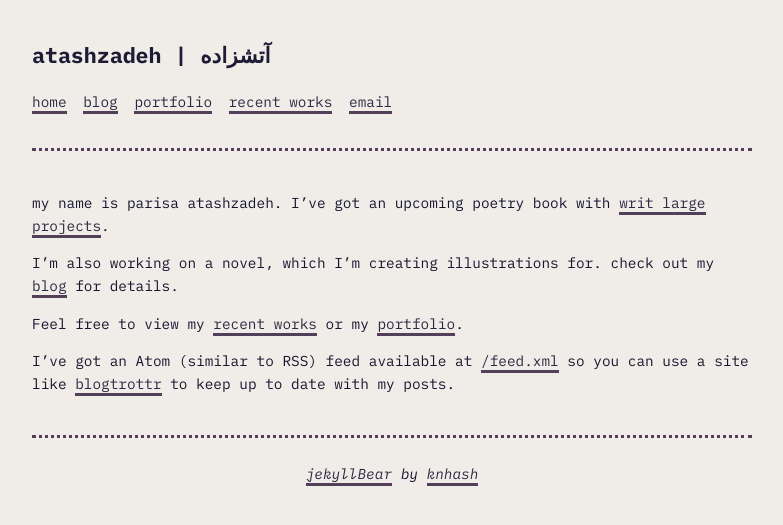
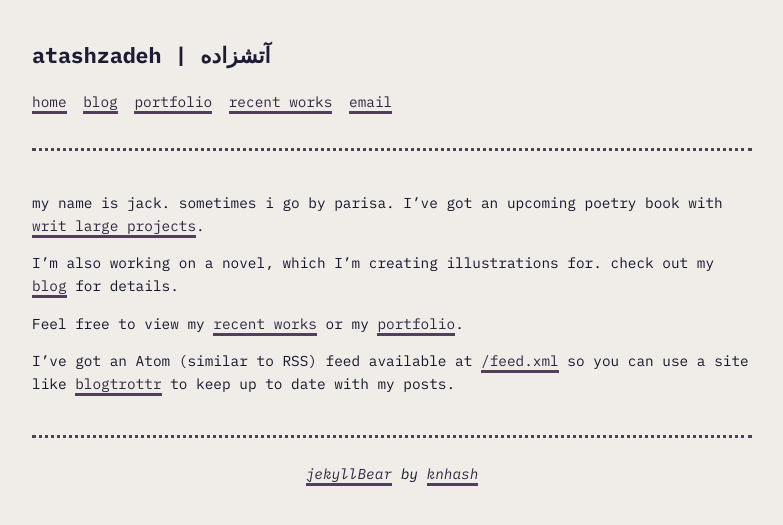
Before and after one commit to atashzadeh/atashzadeh.github.io, a Jekyll site: the page built from index.md, in a window 1280 px wide. Shown: the top 525 px of the page, without its empty margins (248-1031 px from the left). Built offline with Jekyll 4.4.1, drawn with Linux system fonts in a browser that asks for light colours.

Commit message:
updated name

```diff
--- a/index.md
+++ b/index.md
@@ -4,7 +4,7 @@ title: index
 ---
 
 
-my name is parisa atashzadeh. I've got an upcoming poetry book with [writ large projects](https://www.writlargeprojects.com).
+my name is jack. sometimes i go by parisa. I've got an upcoming poetry book with [writ large projects](https://www.writlargeprojects.com).
 
 I'm also working on a novel, which I'm creating illustrations for. check out my [blog](/blog) for details.
 
```
